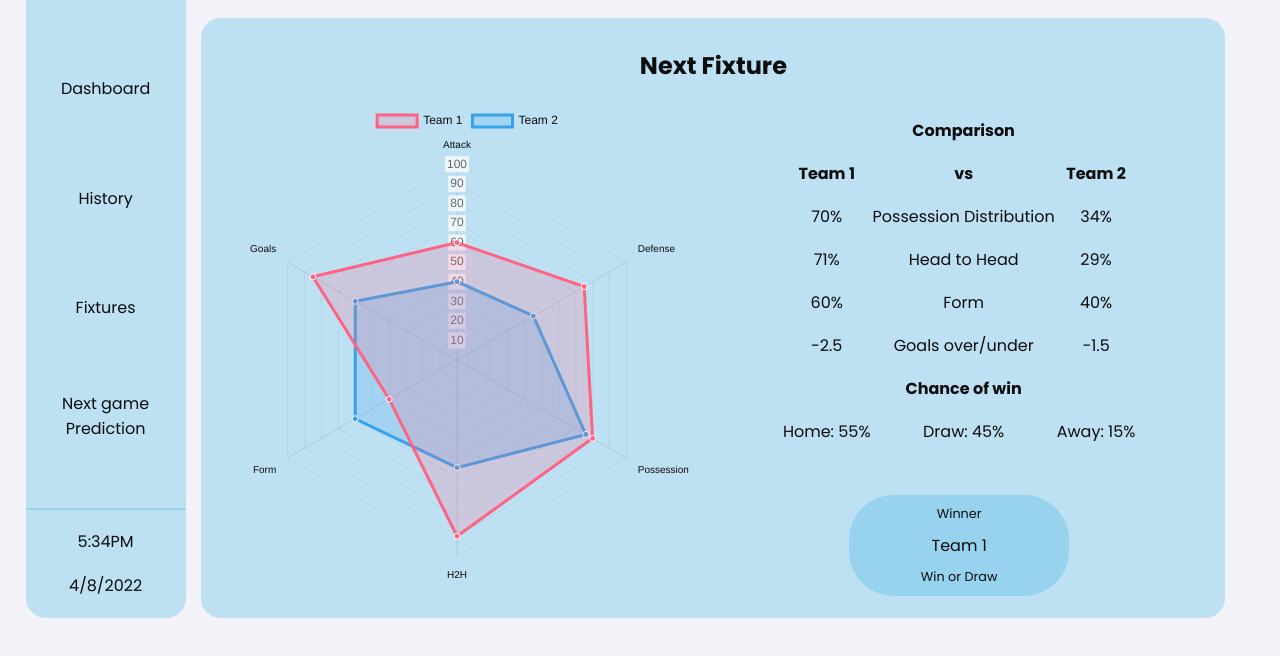
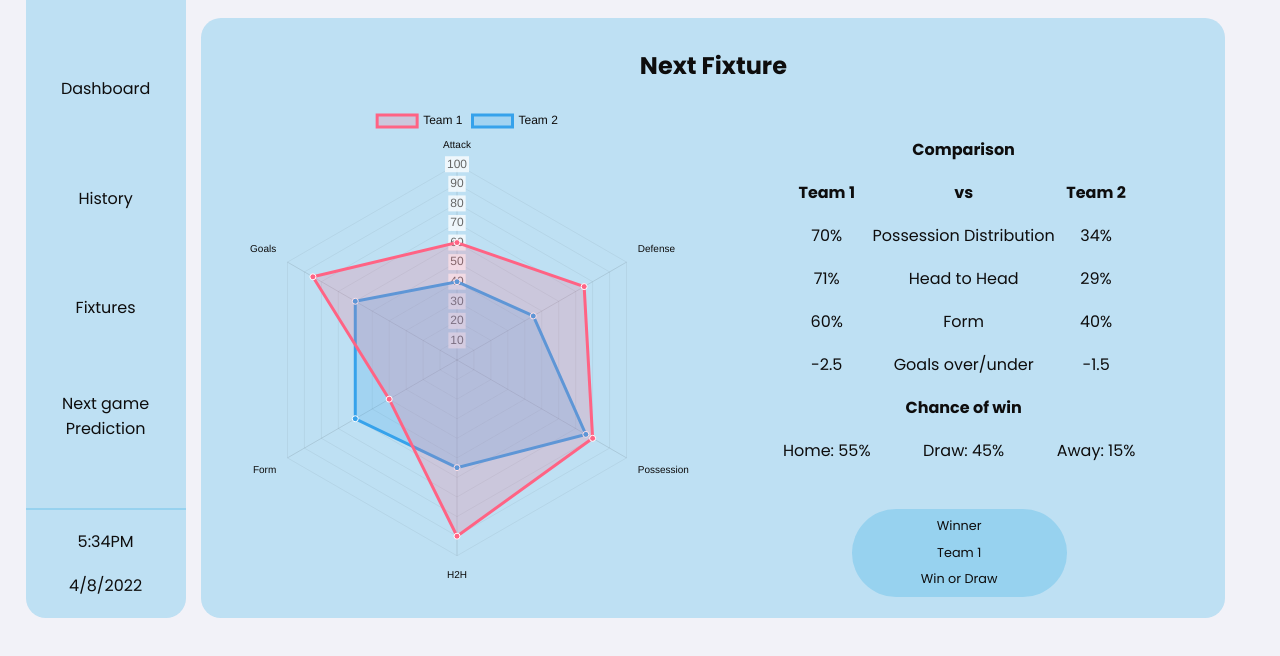
Before and after one commit to David-Henery4/myTeam-Football-Dashboard, a website built with Parcel: page index.html in a window 1280 px wide. Both pictures are taken after a click on the link "Next game Prediction". Shown: the part 138-794 px from the top of the page. Built offline with nearby package versions, Linux system fonts and the light colour scheme.

Commit message:
refactor prediction position

```diff
--- a/index.html
+++ b/index.html
@@ -814,7 +814,9 @@
                 </tr>
               </tbody>
             </table>
-            <div class="prediction__section--winner">
+          </div>
+          <div class="prediction__section--winner">
+            <div>
               <p class="result">Winner</p>
               <p class="team">Team 1</p>
               <p class="outcomes">Win or Draw</p>
--- a/scss/_desktop.scss
+++ b/scss/_desktop.scss
@@ -158,7 +158,7 @@
     ". title title ."
     "chart chart pred pred"
     "chart chart pred pred"
-    "chart chart pred pred"
+    "chart chart win win"
     ;
     grid-template-columns: repeat(4,1fr);
     grid-template-rows: none;
@@ -167,6 +167,7 @@
 
     .prediction__section--winner{
         margin: 0;
+        height: 100%;
     }
 
     // FIXTURES SECTION
--- a/scss/_prediction.scss
+++ b/scss/_prediction.scss
@@ -9,14 +9,14 @@
     ". title title ."
     "pred pred pred pred"
     "pred pred pred pred"
-    ". . . . "
+    "win win win win"
     "chart chart chart chart"
     "chart chart chart chart"
     ;
-    gap: 60px;
-    -webkit-gap: 60px;
-    grid-template-rows: 50px 1fr 1fr 1fr 1fr;
-    -webkit-grid-template-rows: 50px 1fr 1fr 1fr 1fr;
+    gap: 30px;
+    // -webkit-gap: 60px;
+    grid-template-rows: 50px repeat(5, 1fr);
+    // -webkit-grid-template-rows: 50px repeat(4, 1fr);
 }
 
 .prediction__chart--wrap{
@@ -52,7 +52,7 @@
     padding: 1px;
     display: flex;
     flex-direction: column;
-    justify-content: space-between;
+    justify-content: center;
     align-items: center;
     text-align: center;
     // gap: 50px;
@@ -75,20 +75,26 @@
 }
 
 .prediction__section--winner{
-    height: 20%;
-    width: 220px;
-    margin-top: 3rem;
-    -webkit-margin-top: 3rem;
-    border-radius: 45px;
+    grid-area: win;
+    height: 50%;
+    width: 100%;
+    font-size: 0.8rem;
     display: flex;
-    flex-direction: column;
-    justify-content: space-evenly;
+    // flex-direction: column;
+    justify-content: center;
     align-items: center;
     text-align: center;
-    background-color: var(--fixture-shade-color);
-    .result,
-    .outcomes{
-        font-size: 0.8rem;
+    div{
+        display: flex;
+        flex-direction: column;
+        justify-content: space-evenly;
+        align-items: center;
+        text-align: center;
+        border-radius: 45px;
+        background-color: var(--fixture-shade-color);
+        height: 100%;
+        width: 75%;
+        max-width: 215px;
     }
 }
 
```
